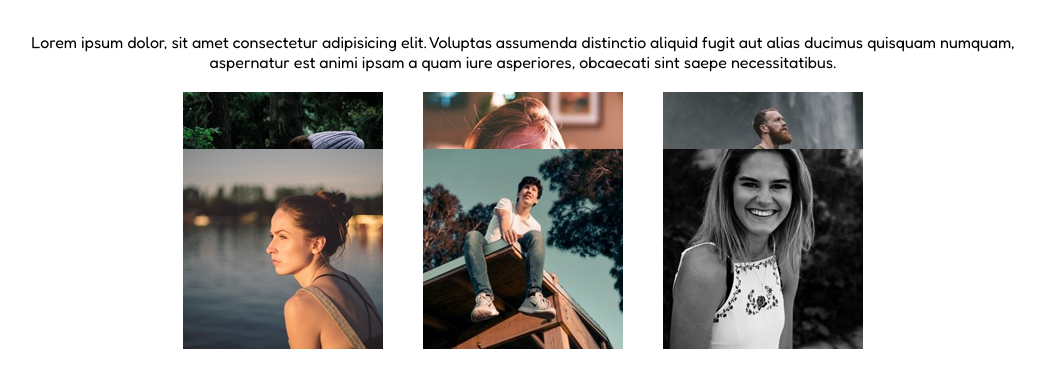
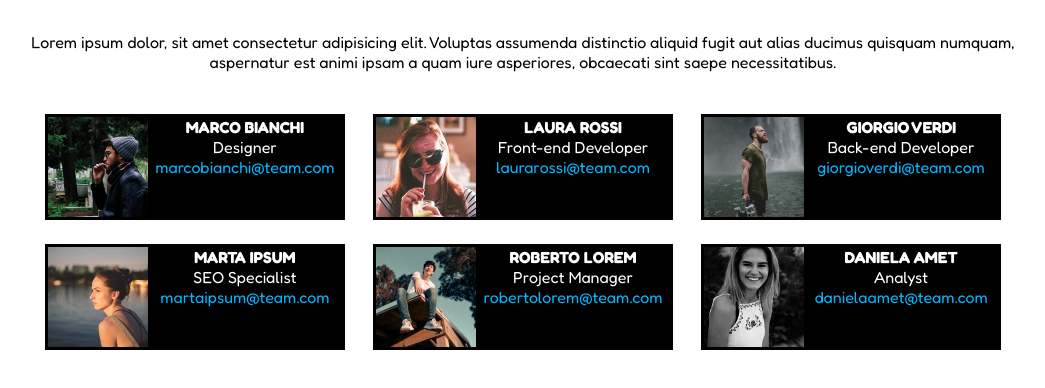
Before and after one commit to sollendy/html-css-float-cards, a plain HTML site: page index.html in a window 1280 px wide. Shown: the part 62-450 px from the top of the page, without its empty margins (117-1162 px from the left). Drawn offline with Linux system fonts and the light colour scheme.

Commit message:
esercizio ultimato

```diff
--- a/css/style.css
+++ b/css/style.css
@@ -2,6 +2,12 @@
     padding: 0;
     margin: 0;
     box-sizing: border-box;
+}
+
+.clearfix::after{
+    content: "";
+    display: block;
+    clear: both;
 }
 
 body{
@@ -21,22 +27,34 @@ header h1{
     color: rgb(244, 68, 112);
 }
 
-.float-righe{
-    /* float: left; */
-    display: inline-block;
+.sezione{
+    margin-top: 30px;
 }
 
-/* perché non funziona??? */
+.contenitore{
+    width: 30%;
+    margin: 12px;
+    display: inline-block;
+    border: solid black;
+    color: white;
+    background-color: black;
+}
+
+img{
+    height: 100px;
+    width: auto;
+}
+
+.float{
+    float: left;
+}
 
 .carte{
-    float: left;
-    height: 13px;
-    margin: 20px; */
-    /* display: inline-block; */
-    /* text-align: center; */
+    display: inline-block;
+    height: 100px;
+    width: auto;
+}
 
+.mail{
+    color: rgb(0, 183, 255);
 }
-.carte h2{
-    /* vertical-align: middle; */
-    text-align: right;
-}
--- a/index.html
+++ b/index.html
@@ -18,29 +18,56 @@
         <section>
             <p>Lorem ipsum dolor, sit amet consectetur adipisicing elit. Voluptas assumenda distinctio aliquid fugit aut alias ducimus quisquam numquam, aspernatur est animi ipsam a quam iure asperiores, obcaecati sint saepe necessitatibus.</p>
         </section>
+        <section class="sezione">
+            <div class="contenitore clearfix">
+                <img src="assets/img/male1.png" alt="img1" class="float">
+                <div class="carte">
+                    <div class="nome"><b>MARCO BIANCHI</b></div>
+                    <div class="professione">Designer</div>
+                    <div class="mail">marcobianchi@team.com</div>
+                </div>
+            </div>
+            <div class="contenitore clearfix">
+                <img src="assets/img/female1.png" alt="img1" class="float">
+                <div class="carte">
+                    <div class="nome"><b>LAURA ROSSI</b></div>
+                    <div class="professione">Front-end Developer</div>
+                    <div class="mail">laurarossi@team.com</div>
+                </div>
+            </div>
+            <div class="contenitore clearfix">
+                <img src="assets/img/male2.png" alt="img1" class="float">
+                <div class="carte">
+                    <div class="nome"><b>GIORGIO VERDI</b></div>
+                    <div class="professione">Back-end Developer</div>
+                    <div class="mail">giorgioverdi@team.com</div>
+                </div>
+            </div>
+        </section>
         <section>
-            <div class="float-righe">
-                <span class="carte">
-                    <img src="/assets/img/male1.png" alt="">
-                    <h2>MARCO BIANCHI</h2>
-                </span>
-                <span class="carte">
-                    <img src="/assets/img/female1.png" alt="">
-                </span>
-                <span class="carte">
-                    <img src="/assets/img/male2.png" alt="">
-                </span>
+            <div class="contenitore clearfix">
+                <img src="assets/img/female2.png" alt="img1" class="float">
+                <div class="carte">
+                    <div class="nome"><b>MARTA IPSUM</b></div>
+                    <div class="professione">SEO Specialist</div>
+                    <div class="mail">martaipsum@team.com</div>
+                </div>
             </div>
-            <div class="float-righe">
-                <span class="carte">
-                    <img src="/assets/img/female2.png" alt="">
-                </span>
-                <span class="carte">
-                    <img src="/assets/img/male3.png" alt="">
-                </span>
-                <span class="carte">
-                    <img src="/assets/img/female3.png" alt="">
-                </span>
+            <div class="contenitore clearfix">
+                <img src="assets/img/male3.png" alt="img1" class="float">
+                <div class="carte">
+                    <div class="nome"><b>ROBERTO LOREM</b></div>
+                    <div class="professione">Project Manager</div>
+                    <div class="mail">robertolorem@team.com</div>
+                </div>
+            </div>
+            <div class="contenitore clearfix">
+                <img src="assets/img/female3.png" alt="img1" class="float">
+                <div class="carte">
+                    <div class="nome"><b>DANIELA AMET</b></div>
+                    <div class="professione">Analyst</div>
+                    <div class="mail">danielaamet@team.com</div>
+                </div>
             </div>
         </section>
     </main>
```
